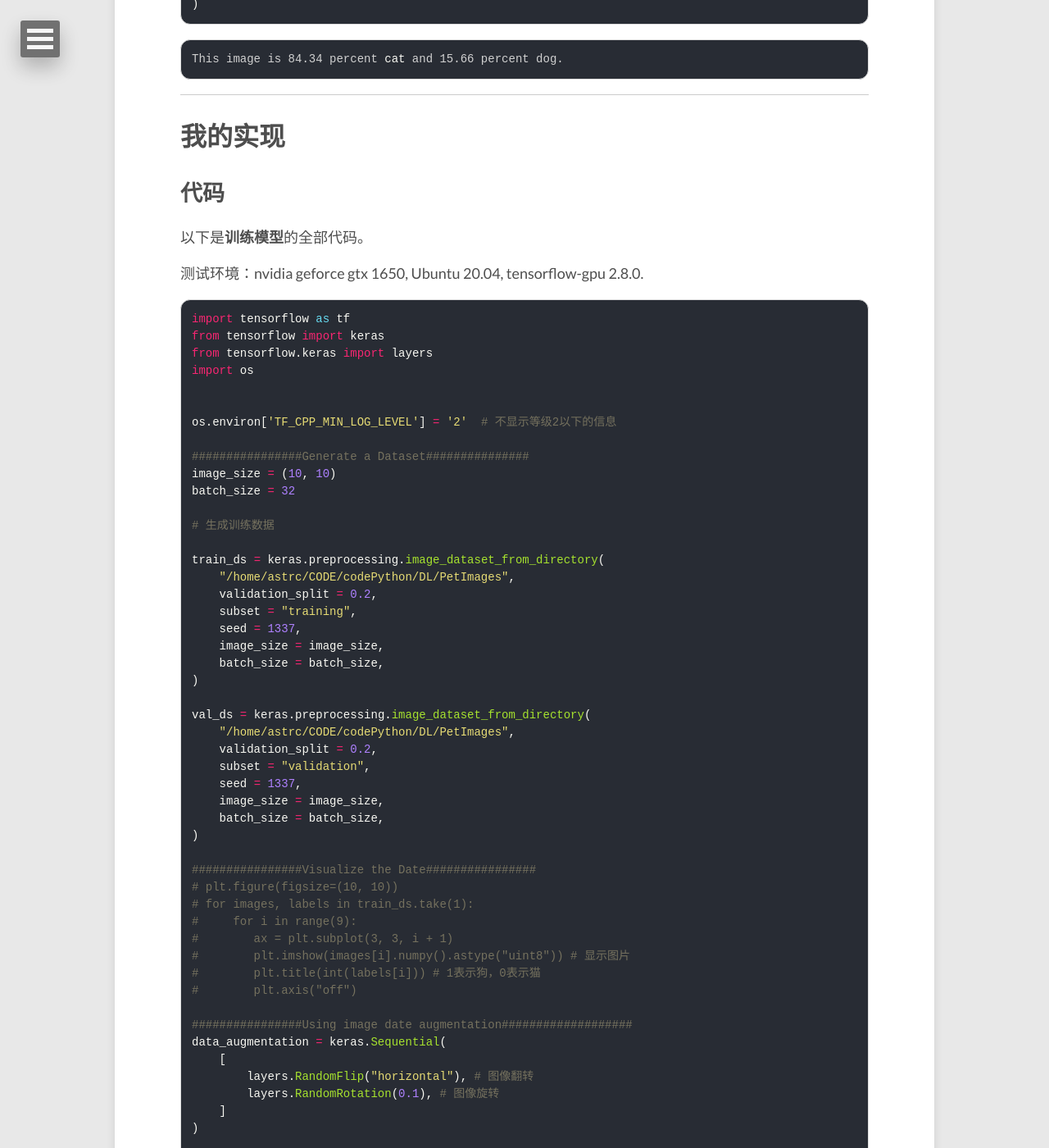
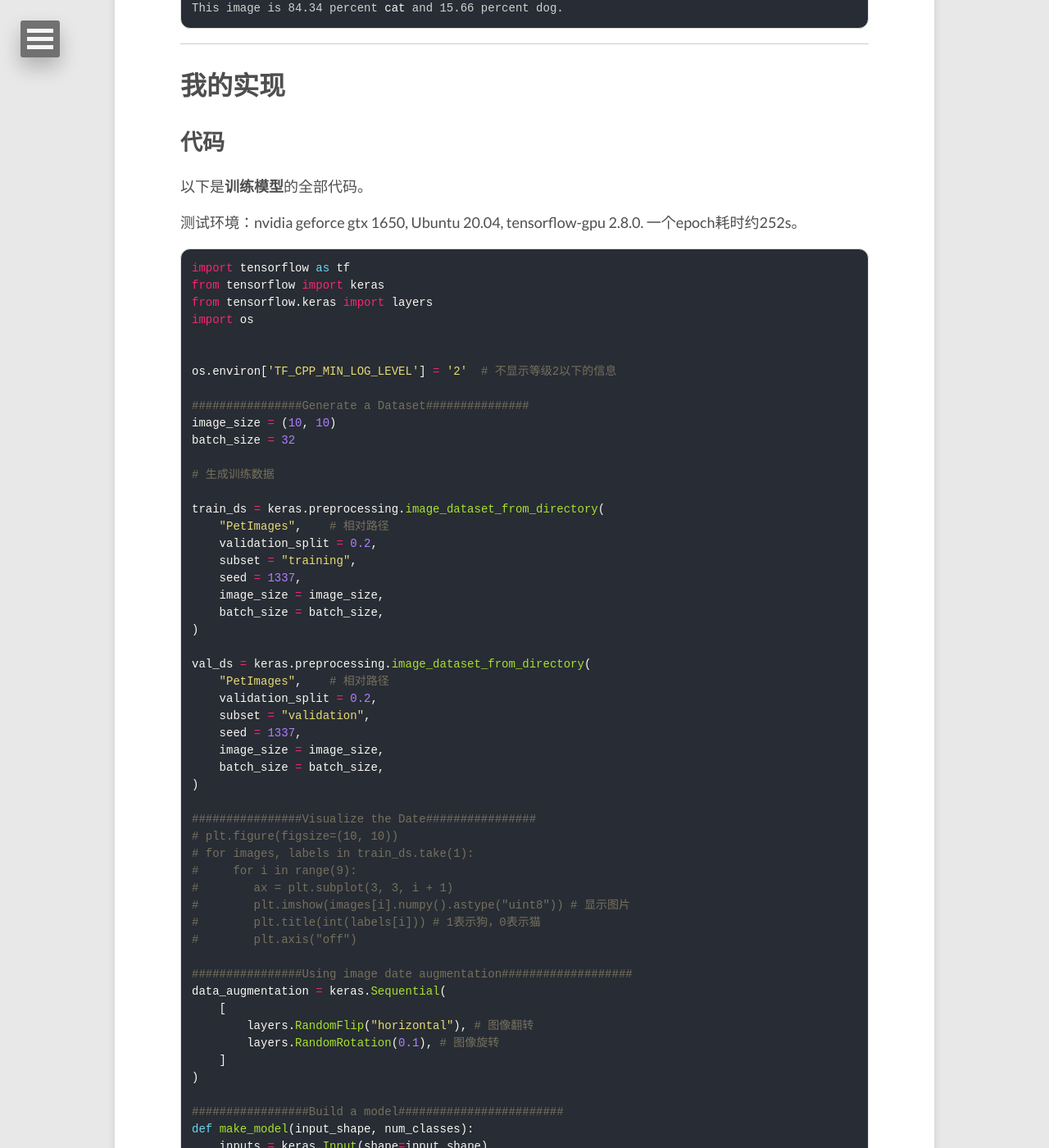
Before and after one commit to lucameng/lucameng.github.io, a Jekyll site: the page built from _posts/2022-05-08-Image-classification-from-scratch.md, in a window 1280 px wide and 1400 px high, scrolled down 10894 px. Shown: the whole window at 82% size. Built offline with Jekyll 4.4.1, drawn with Linux system fonts in a browser that asks for light colours; some of the changed text lies outside the part shown.

````diff
--- a/_posts/2022-05-08-Image-classification-from-scratch.md
+++ b/_posts/2022-05-08-Image-classification-from-scratch.md
@@ -34,7 +34,8 @@ image:
 ___
 
 > 注：目录是手写的。。
-> 注：后半部分为我的内容，如果你感觉难以跟上前半段英文教程，你也可以直接跳到**[我的实现](#关于检测并删除损坏图片)**部分并copy代码，但我并不建议这么做。
+> 注：后半部分为我的内容，如果你感觉难以跟上前半段英文教程，你也可以直接跳到**[我的实现](#我的实现)**部分并copy代码，但我并不建议这么做。
+> 注：在真正开始之前，你可能需要把tensorflow安装好。然而相比于安装pytorch，tensorflow的安装实在是个大工程。
 > 本文前半部分转载于[Image classification from scratch](https://keras.io/examples/vision/image_classification_from_scratch/)
 
 **Author**: fchollet
@@ -72,14 +73,10 @@ $ curl -O https://download.microsoft.com/download/3/E/1/3E1C3F21-ECDB-4869-8368-
 
 ```bash
 $ unzip -q kagglecatsanddogs_3367a.zip
-$ ls
 ```
 
 Now we have a PetImages folder which contain two subfolders, Cat and Dog. Each subfolder contains image files for each category.
 
-```bash
-$ unzip -q kagglecatsanddogs_3367a.zip
-```
 ```bash
 $ ls
 Cat/  Dog/
@@ -438,6 +435,7 @@ ___
 以下是**训练模型**的全部代码。
 
 测试环境：nvidia geforce gtx 1650, Ubuntu 20.04, tensorflow-gpu 2.8.0.
+一个epoch耗时约252s。
 
 ```python
 import tensorflow as tf
@@ -455,7 +453,7 @@ batch_size = 32
 # 生成训练数据
 
 train_ds = keras.preprocessing.image_dataset_from_directory(
-    "/home/astrc/CODE/codePython/DL/PetImages",
+    "PetImages",    # 相对路径
     validation_split = 0.2,
     subset = "training",
     seed = 1337,
@@ -464,7 +462,7 @@ train_ds = keras.preprocessing.image_dataset_from_directory(
 )
 
 val_ds = keras.preprocessing.image_dataset_from_directory(
-    "/home/astrc/CODE/codePython/DL/PetImages",
+    "PetImages",    # 相对路径
     validation_split = 0.2,
     subset = "validation",
     seed = 1337,
````
Also changed, not shown: other parts of _posts/2022-05-08-Image-classification-from-scratch.md (+1 -1 lines), about/index.md (+1 -1 lines).
